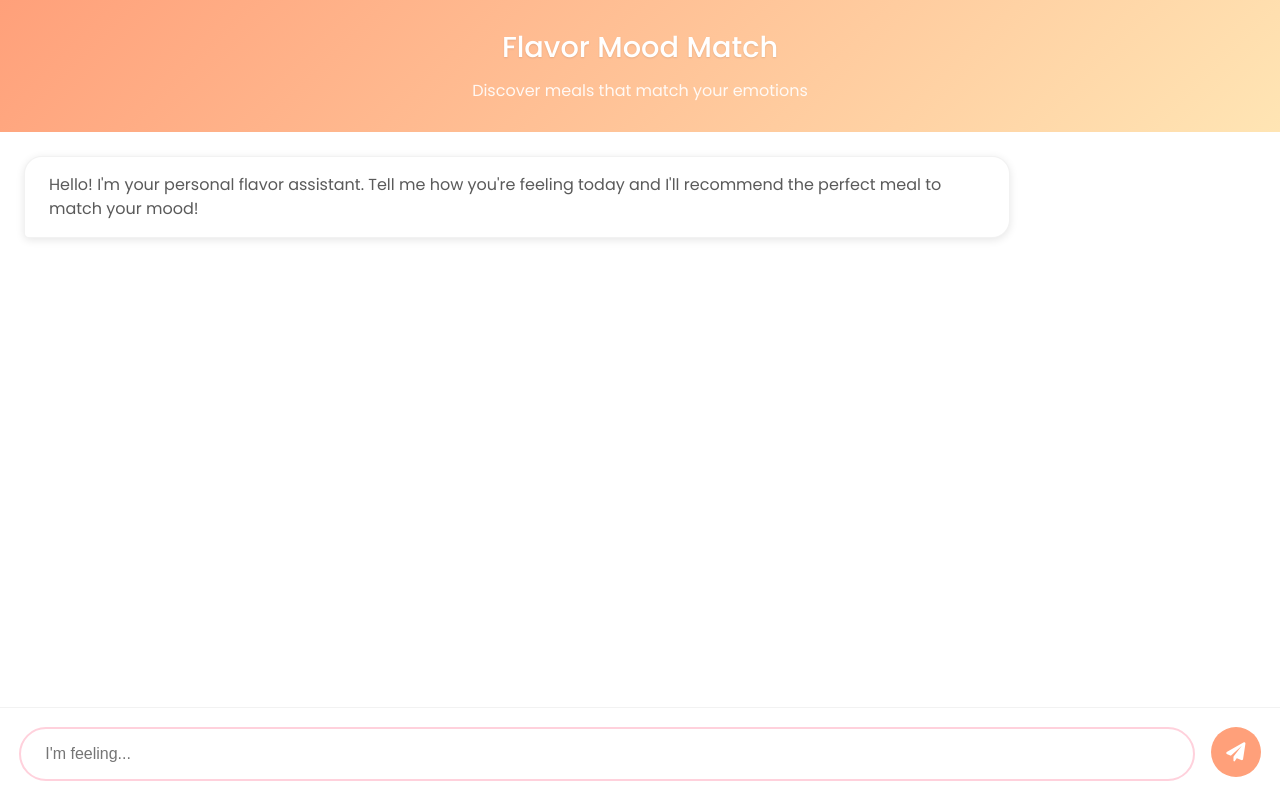
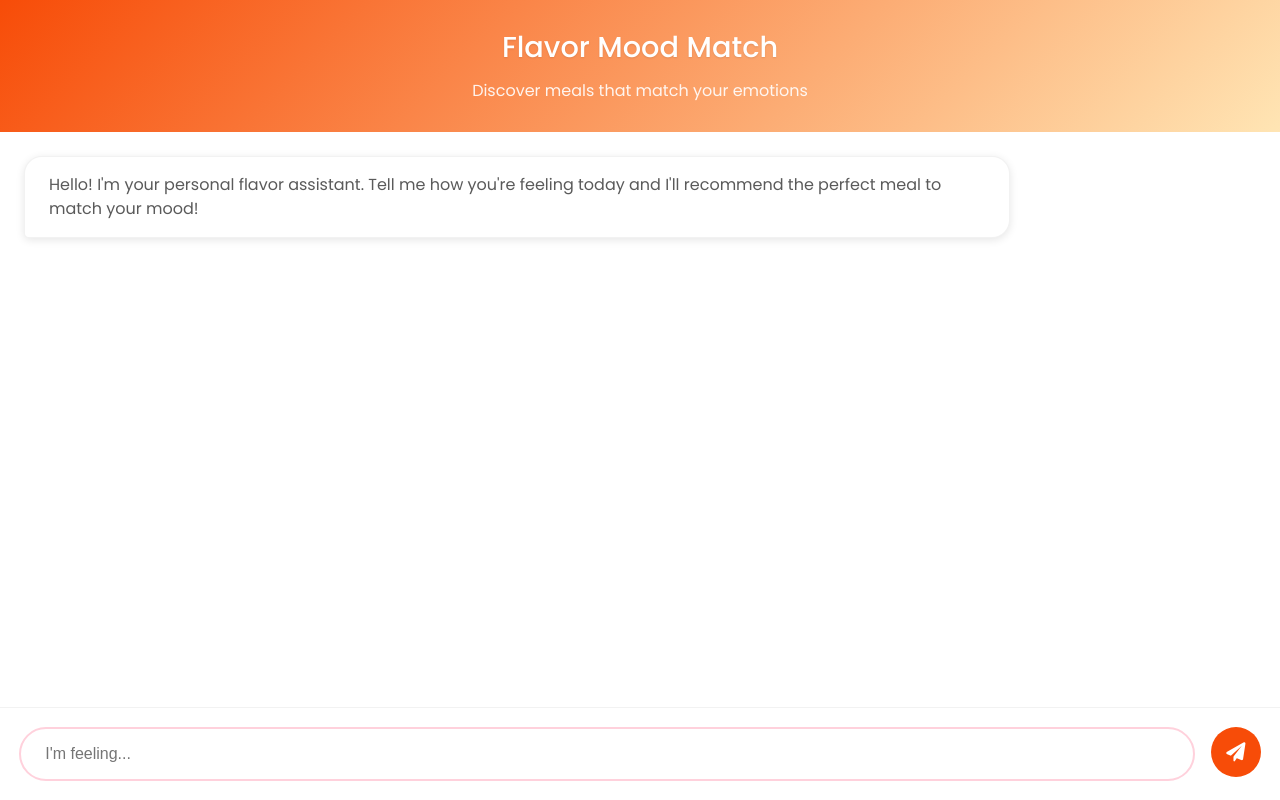
Before and after one commit to areebafarooq-tech/AI-based-meal-recommendation, a Flask app: template templates/index.html in a window 1280 px wide. Run offline with Flask 3, Linux system fonts and the light colour scheme; the template is opened without the code that fills it, so the values that code supplies are empty; parts of the project's set-up code (start-up, migrations or seed data) failed here and were passed over.

Commit message:
Updated index.html page design

```diff
--- a/templates/index.html
+++ b/templates/index.html
@@ -8,7 +8,7 @@
     <link rel="stylesheet" href="https://cdnjs.cloudflare.com/ajax/libs/font-awesome/6.0.0-beta3/css/all.min.css">
     <style>
         :root {
-            --orange: #FFA07A;
+            --orange: #f74c08;
             --baby-pink: #FFD1DC;
             --peach: #FFE5B4;
             --white: #FFFFFF;
```
